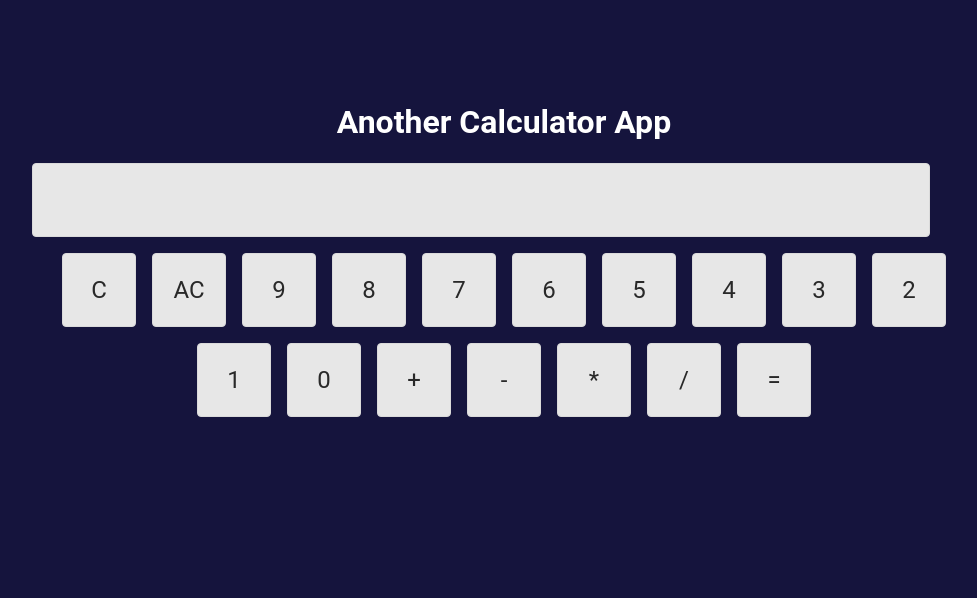
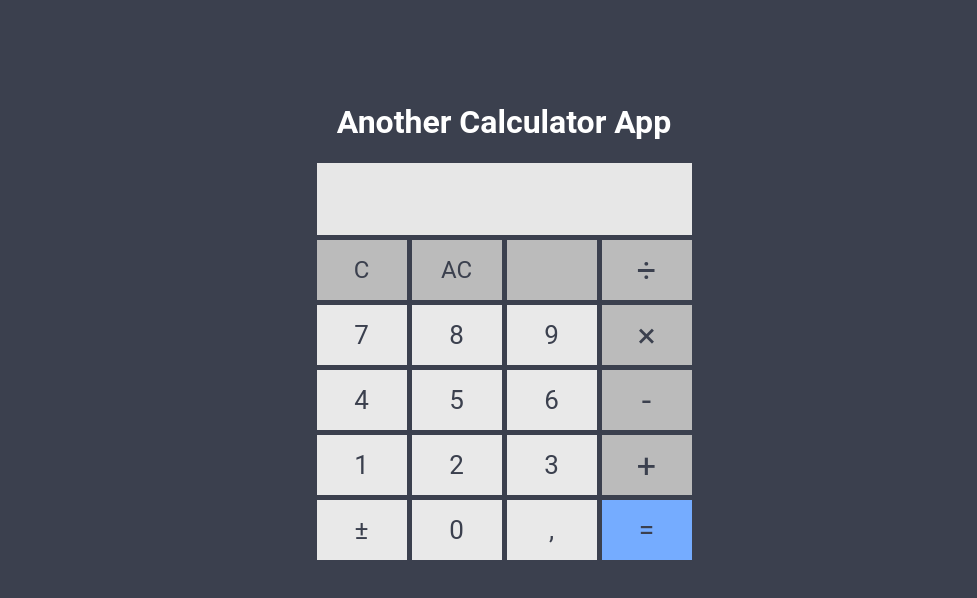
Before and after one commit to PattyFrei/another-calculator-app, an Angular app: page / in a window 1280 px wide. Shown: the top 598 px of the page, without its empty margins (136-1113 px from the left). Built offline with nearby package versions, Linux system fonts and the light colour scheme.

Commit message:
use grid layout

```diff
--- a/src/app/calculator/calculator.component.html
+++ b/src/app/calculator/calculator.component.html
@@ -5,22 +5,25 @@
     <span *ngIf="hasResult">=&nbsp;{{ result }}</span>
     <span *ngIf="note">=&nbsp;{{ note }}</span>
 </div>
-<div class="card-container">
-    <div class="card" (click)="clear()">C</div>
-    <div class="card" (click)="clearAll()">AC</div>
-    <div class="card" (click)="setOperand(9)">9</div>
-    <div class="card" (click)="setOperand(8)">8</div>
-    <div class="card" (click)="setOperand(7)">7</div>
-    <div class="card" (click)="setOperand(6)">6</div>
-    <div class="card" (click)="setOperand(5)">5</div>
-    <div class="card" (click)="setOperand(4)">4</div>
-    <div class="card" (click)="setOperand(3)">3</div>
-    <div class="card" (click)="setOperand(2)">2</div>
-    <div class="card" (click)="setOperand(1)">1</div>
-    <div class="card" (click)="setOperand(0)">0</div>
-    <div class="card" (click)="setOperator('+')">+</div>
-    <div class="card" (click)="setOperator('-')">-</div>
-    <div class="card" (click)="setOperator('*')">*</div>
-    <div class="card" (click)="setOperator('/')">/</div>
-    <div class="card" (click)="evaluate()">=</div>
+<div class="container">
+    <div class="button button-clear" (click)="clear()">C</div>
+    <div class="button button-clear" (click)="clearAll()">AC</div>
+    <div class="button button-operator"></div>
+    <div class="button button-operator" (click)="setOperator('÷')">÷</div>
+    <div class="button button-number" (click)="setOperand(7)">7</div>
+    <div class="button button-number" (click)="setOperand(8)">8</div>
+    <div class="button button-number" (click)="setOperand(9)">9</div>
+    <div class="button button-operator" (click)="setOperator('×')">×</div>
+    <div class="button button-number" (click)="setOperand(4)">4</div>
+    <div class="button button-number" (click)="setOperand(5)">5</div>
+    <div class="button button-number" (click)="setOperand(6)">6</div>
+    <div class="button button-operator" (click)="setOperator('-')">-</div>
+    <div class="button button-number" (click)="setOperand(1)">1</div>
+    <div class="button button-number" (click)="setOperand(2)">2</div>
+    <div class="button button-number" (click)="setOperand(3)">3</div>
+    <div class="button button-operator" (click)="setOperator('+')">+</div>
+    <div class="button button-number">±</div>
+    <div class="button button-number" (click)="setOperand(0)">0</div>
+    <div class="button button-number">,</div>
+    <div class="button button-evaluator" (click)="evaluate()">=</div>
 </div>
--- a/src/app/calculator/calculator.component.scss
+++ b/src/app/calculator/calculator.component.scss
@@ -1,41 +1,55 @@
-.card-container {
+.display {
+    background-color: #e7e7e7;
+    height: 40px;
+    width: 343px;
+    margin-bottom: 5px;
+    padding: 16px;
     display: flex;
-    flex-wrap: wrap;
-    justify-content: center;
-    margin-top: 16px;
+    justify-content: right;
+    align-items: center;
+    font-size: 32px;
 }
 
-.card {
-    border-radius: 4px;
-    border: 1px solid rgb(218, 218, 218);
-    background-color: #e7e7e7;
-    height: 40px;
-    width: 40px;
-    margin: 0 8px 16px;
+.container {
+    display: grid;
+    grid-template-columns: repeat(4, 1fr);
+    grid-template-rows: repeat(5, 60px);
+    grid-gap: 5px;
+}
+
+.button {
+    background-color: #e9e9e9;
     padding: 16px;
     display: flex;
-    flex-direction: row;
     justify-content: center;
     align-items: center;
-    transition: all 0.2s ease-in-out;
-    line-height: 24px;
-    font-size: 24px;
+    font-size: 26px;
     cursor: pointer;
+    &:hover {
+        background-color: #999999;
+    }
 }
 
-.display {
-    border-radius: 4px;
-    border: 1px solid rgb(218, 218, 218);
-    background-color: #e7e7e7;
-    height: 40px;
-    width: 90%;
-    margin: 0 8px 16px;
-    padding: 16px;
-    display: flex;
-    flex-direction: row;
-    justify-content: center;
-    align-items: center;
-    transition: all 0.2s ease-in-out;
-    line-height: 24px;
+.button-operator {
+    background-color: #bbbbbb;
+    font-size: 34px;
+    &:hover {
+        background-color: #999999;
+    }
+}
+
+.button-clear {
+    background-color: #bbbbbb;
     font-size: 24px;
+    &:hover {
+        background-color: #999999;
+    }
 }
+
+.button-evaluator {
+    background-color: #75acff;
+    font-size: 28px;
+    &:hover {
+        background-color: #3a89ff;
+    }
+}
--- a/src/app/calculator/calculator.component.ts
+++ b/src/app/calculator/calculator.component.ts
@@ -59,10 +59,10 @@ export class CalculatorComponent implements OnInit {
                 case '-':
                     this.result = this.parseFirstOperand - this.parseSecondOperand;
                     break;
-                case '*':
+                case '×':
                     this.result = this.parseFirstOperand * this.parseSecondOperand;
                     break;
-                case '/':
+                case '÷':
                     this.parseSecondOperand === 0
                         ? (this.note = 'Cannot divide by zero')
                         : (this.result = Number((this.parseFirstOperand / this.parseSecondOperand).toFixed(2)));
--- a/src/styles.scss
+++ b/src/styles.scss
@@ -1,5 +1,5 @@
-$background-color: #15143d;
-$text-color: #292929;
+$background-color: #3b404e;
+$text-color: #3b404e;
 
 html {
     margin: 0;
```
